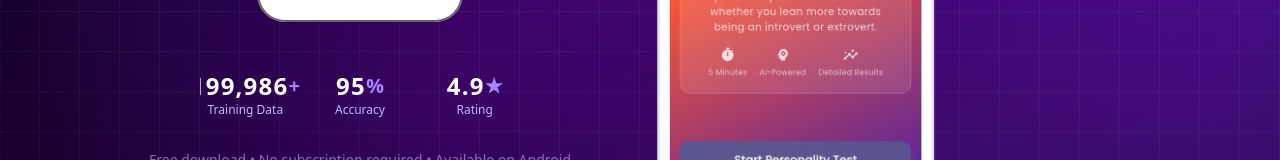
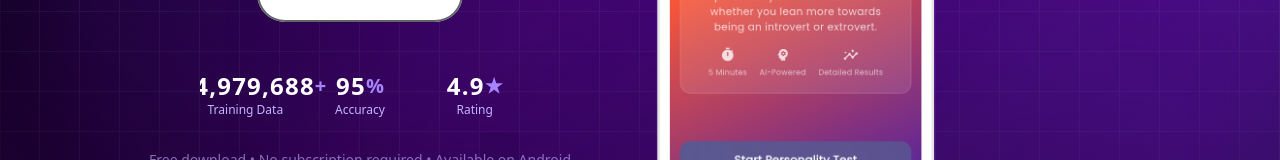
Before and after one commit to zahintapadar/personiwebsite, a Next.js app: page / in a window 1280 px wide. Shown: the part 548-708 px from the top of the page. Built offline with nearby package versions, Linux system fonts and the light colour scheme.

Commit message:
Update HeroSection.tsx

```diff
--- a/src/components/HeroSection.tsx
+++ b/src/components/HeroSection.tsx
@@ -99,7 +99,7 @@ const HeroSection = () => {
                 <div className="grid grid-cols-3 gap-4 sm:gap-6 max-w-xs mx-auto pt-4">
                   <div className="text-center">
                     <div className="text-xl sm:text-2xl font-bold flex items-center justify-center">
-                      <NumberTicker value={200000} className="text-white" />
+                      <NumberTicker value={285000000} className="text-white" />
                       <span className="text-violet-400 text-sm sm:text-xl">+</span>
                     </div>
                     <div className="text-xs text-violet-300">Training Data</div>
```
